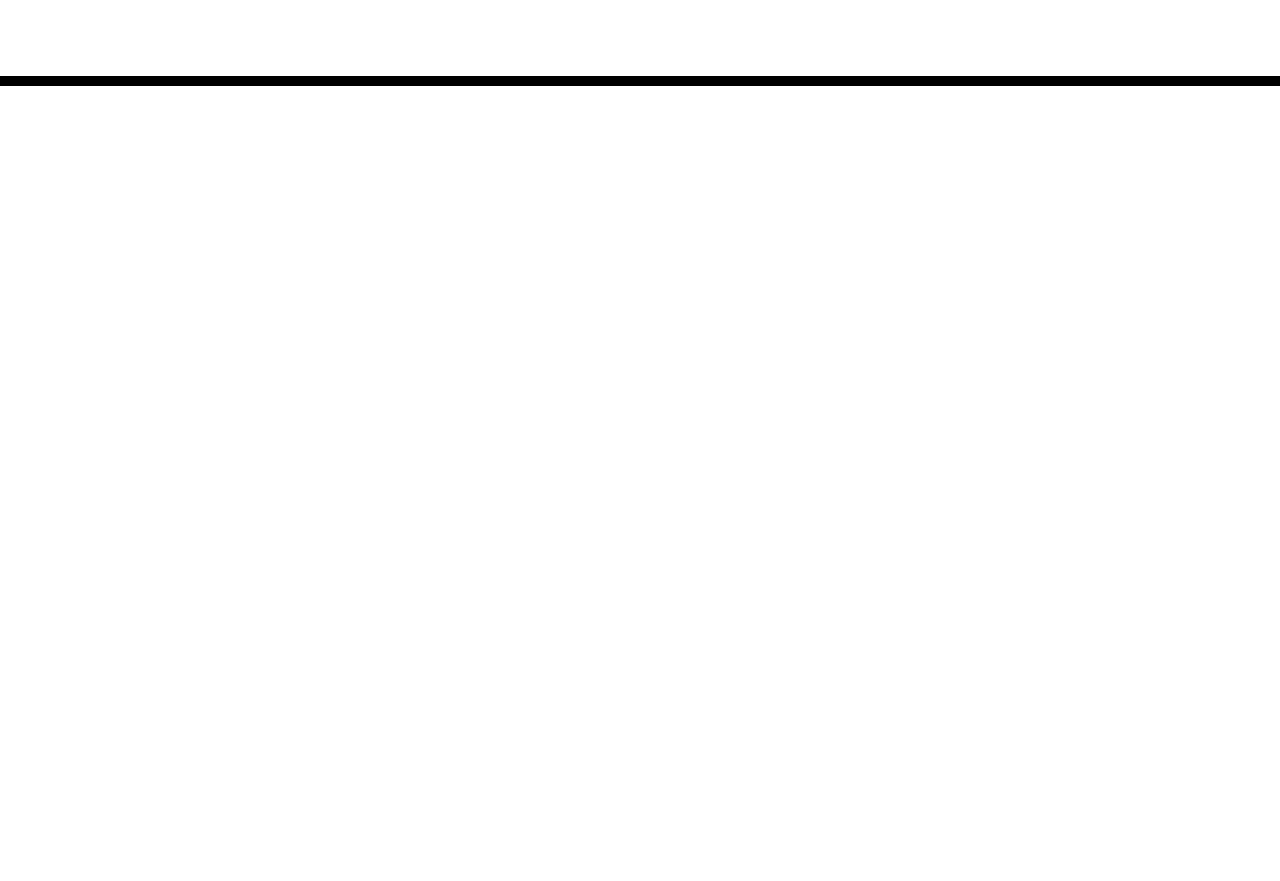
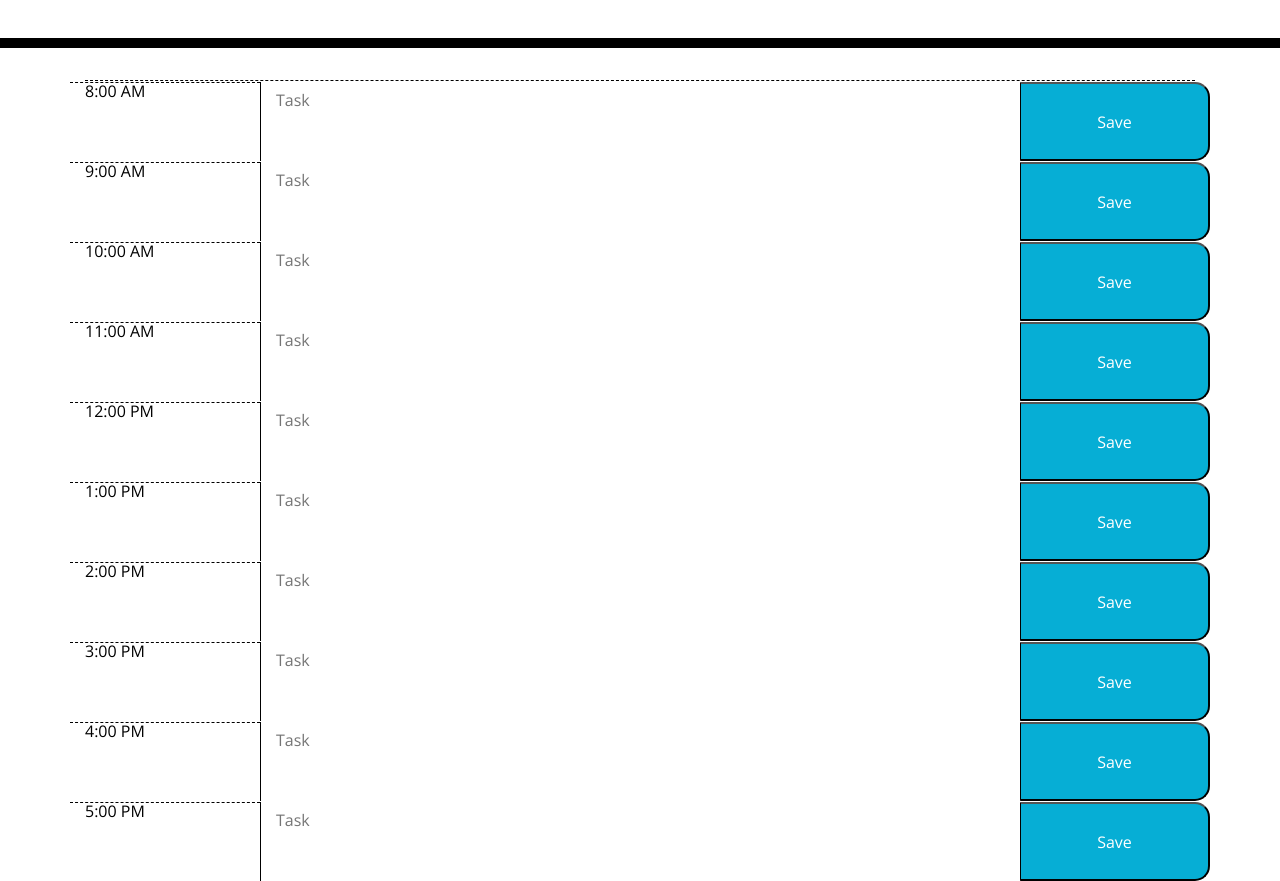
Before and after one commit to BrendanBischoff/work-day-scheduler, a plain HTML site: page index.html in a window 1280 px wide. Shown: the part 182-1063 px from the top of the page. Before the commit the page ends 800 px from the top, so only its background shows below. Drawn offline with nearby package versions, Linux system fonts and the light colour scheme.

Commit message:
html is finished, moving on to working out JS functions.

```diff
--- a/index.html
+++ b/index.html
@@ -4,35 +4,118 @@
     <meta charset="UTF-8" />
     <meta name="viewport" content="width=device-width, initial-scale=1.0" />
     <meta http-equiv="X-UA-Compatible" content="ie=edge" />
+
+    <!-- Bootstrap link -->
     <link
       rel="stylesheet"
       href="https://stackpath.bootstrapcdn.com/bootstrap/4.3.1/css/bootstrap.min.css"
     />
+
+    <!-- Fontawesome link -->
     <link
       rel="stylesheet"
       href="https://use.fontawesome.com/releases/v5.8.1/css/all.css"
       integrity="sha384-50oBUHEmvpQ+1lW4y57PTFmhCaXp0ML5d60M1M7uH2+nqUivzIebhndOJK28anvf"
       crossorigin="anonymous"
     />
+
+    <!-- Google Font API -->
     <link
       href="https://fonts.googleapis.com/css?family=Open+Sans&display=swap"
       rel="stylesheet"
     />
-    <link rel="stylesheet" href="style.css" />
+
+    <!-- CSS stylesheet -->
+    <link rel="stylesheet" href="./assets/style.css" />
     <title>Work Day Scheduler</title>
   </head>
 
   <body>
+
+    <!-- title with current time -->
     <header class="jumbotron">
-      <h1 class="display-3">Work Day Scheduler</h1>
-      <p class="lead">A simple calendar app for scheduling your work day</p>
+      <h1 class="display">Work Day Scheduler</h1>
+      <p class="lead">Simple app to help you plan your day out in blocks!</p>
       <p id="currentDay" class="lead"></p>
     </header>
     <div class="container">
-      <!-- Timeblocks go here -->
+
+        <!-- Timeblocks -->
+      <div class="present"></div>
+      <div class="past"></div>
+      <div class="future"></div>
+      <div class="hour"></div>
+
+      <!-- Starting with 8AM -->
+      <div class="row">
+        <div class="col-2 hour">8:00 AM</div>
+        <textarea id="8" class="col-8" placeholder="Task"></textarea>
+        <button class="col-2 saveBtn" onclick="saveText(8)">Save</button>
+      </div>
+      <!-- 9AM -->
+      <div class="row">
+        <div class="col-2 hour">9:00 AM</div>
+        <textarea id="9" class="col-8" placeholder="Task"></textarea>
+        <button class="col-2 saveBtn" onclick="saveText(9)">Save</button>
+      </div>
+      <!--10AM-->
+      <div class="row">
+        <div class="col-2 hour">10:00 AM</div>
+        <textarea id="10" class="col-8" placeholder="Task"></textarea>
+        <button class="col-2 saveBtn" onclick="saveText(10)">Save</button>
+      </div>
+      <!--11AM-->
+      <div class="row">
+        <div class="col-2 hour">11:00 AM</div>
+        <textarea id="11" class="col-8" placeholder="Task"></textarea>
+        <button class="col-2 saveBtn" onclick="saveText(11)">Save</button>
+      </div>
+      <!--12PM-->
+      <div class="row">
+        <div class="col-2 hour">12:00 PM</div>
+        <textarea id="12" class="col-8" placeholder="Task"></textarea>
+        <button class="col-2 saveBtn" onclick="saveText(12)">Save</button>
+      </div>
+      <!--1PM-->
+      <div class="row">
+        <div class="col-2 hour">1:00 PM</div>
+        <textarea id="13" class="col-8" placeholder="Task"></textarea>
+        <button class="col-2 saveBtn" onclick="saveText(13)">Save</button>
+      </div>
+      <!--2PM-->
+      <div class="row">
+        <div class="col-2 hour">2:00 PM</div>
+        <textarea id="14" class="col-8" placeholder="Task"></textarea>
+        <button class="col-2 saveBtn" onclick="saveText(14)">Save</button>
+      </div>
+      <!--3PM-->
+      <div class="row">
+        <div class="col-2 hour">3:00 PM</div>
+        <textarea id="15" class="col-8" placeholder="Task"></textarea>
+        <button class="col-2 saveBtn" onclick="saveText(15)">Save</button>
+      </div>
+      <!--4PM-->
+      <div class="row">
+        <div class="col-2 hour">4:00 PM</div>
+        <textarea id="16" class="col-8" placeholder="Task"></textarea>
+        <button class="col-2 saveBtn" onclick="saveText(16)">Save</button>
+      </div>
+      <!--5PM-->
+      <div class="row">
+        <div class="col-2 hour">5:00 PM</div>
+        <textarea id="17" class="col-8" placeholder="Task"></textarea>
+        <button class="col-2 saveBtn" onclick="saveText(17)">Save</button>
+      </div>
     </div>
+  </div>
 
+    <!-- JQuery link -->
     <script src="https://code.jquery.com/jquery-3.4.1.min.js"></script>
+
+    <!-- Moment link -->
     <script src="https://cdnjs.cloudflare.com/ajax/libs/moment.js/2.24.0/moment.min.js"></script>
+
+    <!-- JavaScript link  -->
+    <script src='./assets/script.js'></script>
   </body>
 </html>
```
Also changed, not shown: assets/script.js (added), assets/style.css (renamed from style.css), 2 other files.
